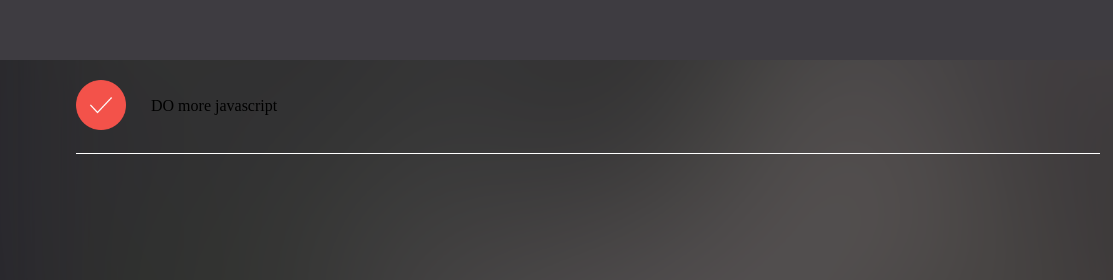
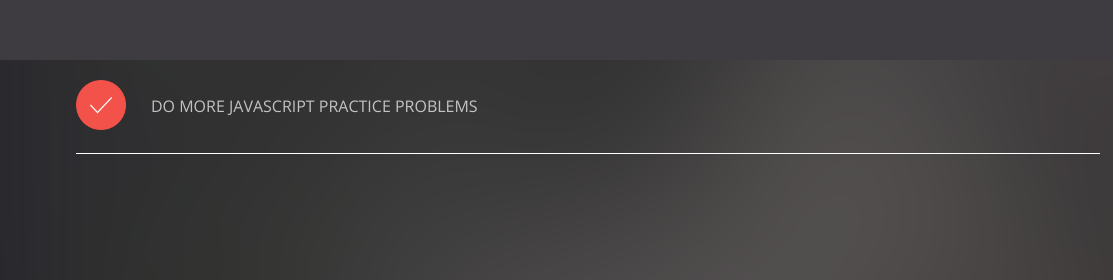
Before and after one commit to zachgerhart/jQuery2, a plain HTML site: page index.html in a window 1280 px wide. Shown: the top 280 px of the page, 52-1165 px from the left. Drawn offline with nearby package versions, Linux system fonts and the light colour scheme.

Commit message:
implemented the font styles

```diff
--- a/index.html
+++ b/index.html
@@ -3,7 +3,9 @@
 <head>
 	<title>Listo</title>
 	<meta name="viewport" content="width=device-width, initial-scale=1">
+
 	<link rel="stylesheet" href="styles/base/reset.css">
+	<link rel="stylesheet" href="styles/base/fonts.css">
 	<link rel="stylesheet" href="styles/views/landing.css">
 </head>
 <body>
@@ -24,7 +26,7 @@
 			<img src="./img/icons/done-circle.png" alt="Todo Complete Icon">
 			</div>
 			<div class="todo-content">
-			<h2>DO more javascript</h2>
+			<h2>DO more javascript practice problems</h2>
 			</div>
 
 		</section>
--- a/styles/base/fonts.css
+++ b/styles/base/fonts.css
@@ -1 +1,10 @@
 @import url(https://fonts.googleapis.com/css?family=Open+Sans:400,600,300);
+
+h1,h2,h3,h4,h5,h6 {
+    font-family: 'Open Sans', sans-serif;
+    font-weight: 300;
+    color: #fff;
+    opacity: .7;
+    text-transform: uppercase;
+
+}
--- a/styles/base/reset.css
+++ b/styles/base/reset.css
@@ -17,7 +17,6 @@ time, mark, audio, video {
     padding: 0;
     border: 0;
     font-size: 100%;
-    font: inherit;
     vertical-align: baseline;
     box-sizing: border-box;
 }
```
